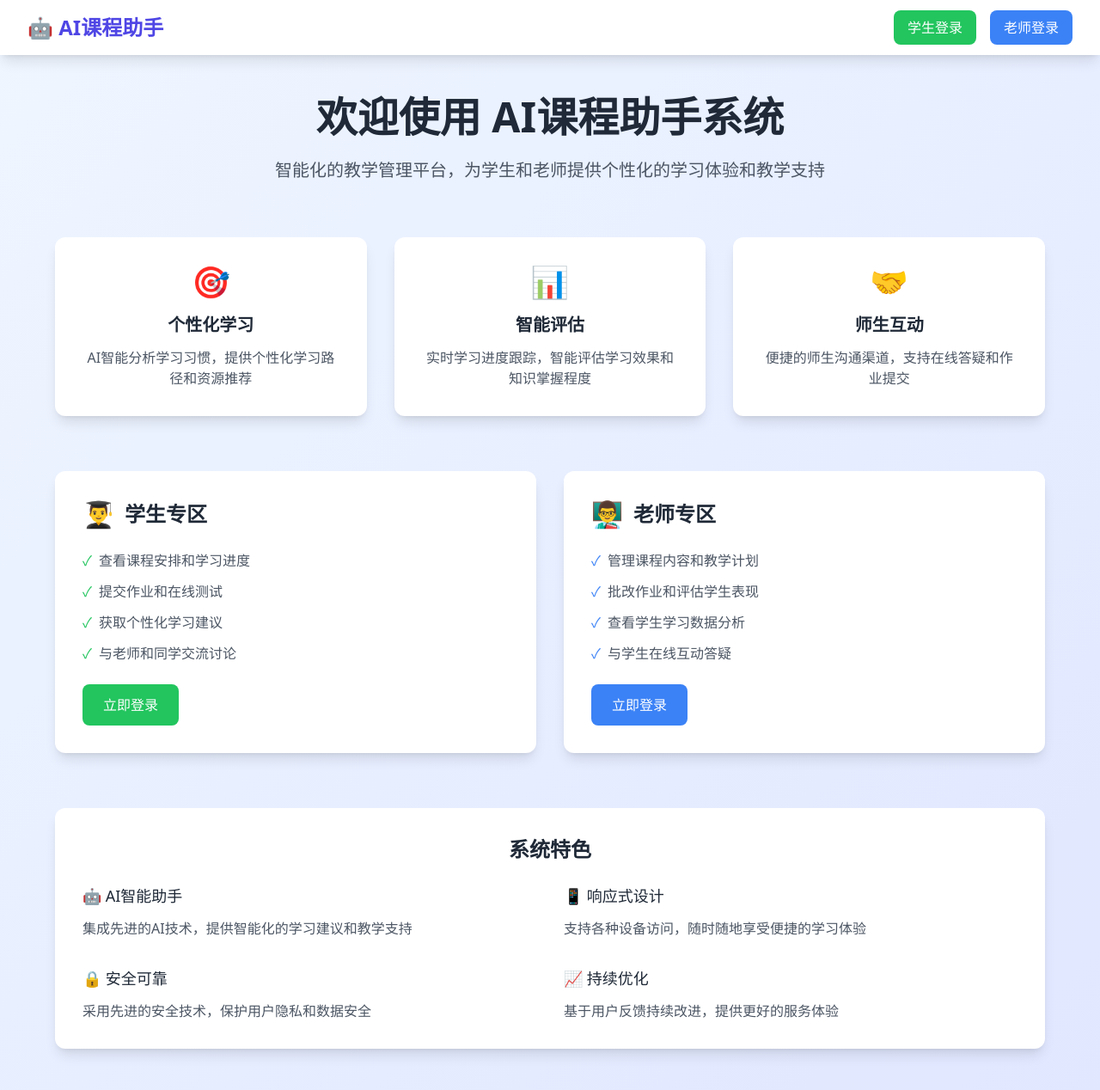
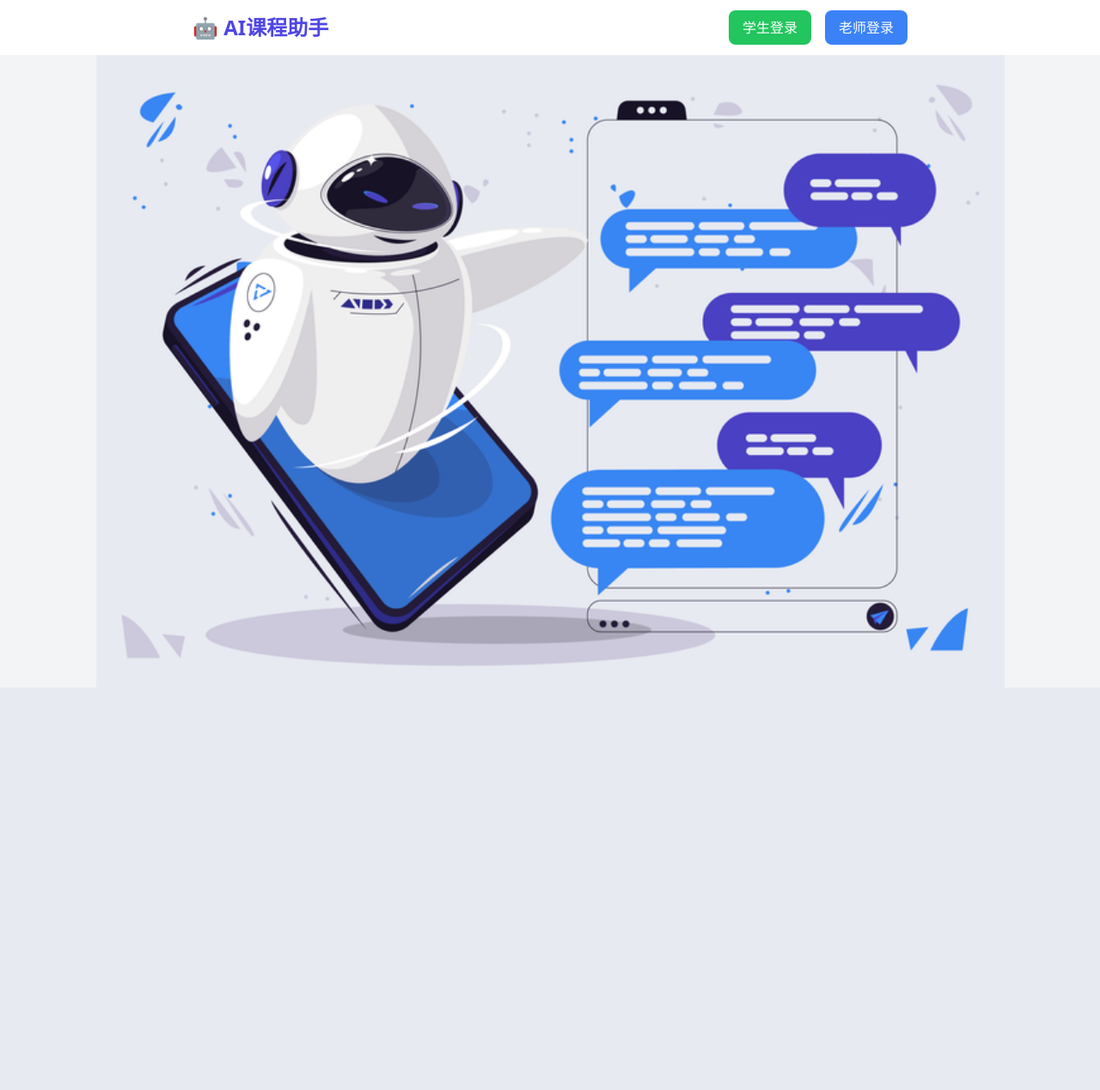
Before and after one commit to hjun007/ai_class2, a Flask app: page / in a window 1280 px wide. Shown: the whole page at 86% size. After the commit the page ends 775 px from the top, so only its background shows below. Run offline with Flask 3, Linux system fonts and the light colour scheme; some libraries are stand-ins or nearby versions.

Commit message:
update index.html

```diff
--- a/templates/index.html
+++ b/templates/index.html
@@ -5,21 +5,48 @@
     <meta name="viewport" content="width=device-width, initial-scale=1.0">
     <title>AI课程助手系统</title>
     <script src="https://cdn.tailwindcss.com"></script>
+    <style>
+        /* 彩虹文字 */
+        .rainbow-text {
+            background: linear-gradient(45deg, #ff6b6b, #4ecdc4, #45b7d1, #96ceb4, #feca57, #ff6b6b);
+            background-size: 400% 400%;
+            -webkit-background-clip: text;
+            background-clip: text;
+            -webkit-text-fill-color: transparent;
+            animation: gradientShift 3s ease infinite;
+        }
+
+        /* 渐变动画 */
+        @keyframes gradientShift {
+            0% { background-position: 0% 50%; }
+            50% { background-position: 100% 50%; }
+            100% { background-position: 0% 50%; }
+        }
+
+        /* 背景图片样式 - 完整显示 */
+        .bg-image {
+            background-image: url('/static/img/bg.jpeg');
+            background-size: contain;
+            background-position: center;
+            background-repeat: no-repeat;
+            background-color: #f3f4f6;
+        }
+    </style>
 </head>
-<body class="bg-gradient-to-br from-blue-50 to-indigo-100 min-h-screen">
+<body class="bg-gray-100 min-h-screen">
     <!-- 导航栏 -->
     <nav class="bg-white shadow-lg">
-        <div class="max-w-7xl mx-auto px-4 sm:px-6 lg:px-8">
+        <div class="w-full px-4 sm:px-6 lg:px-8">
             <div class="flex justify-between items-center h-16">
                 <!-- Logo -->
-                <div class="flex items-center">
+                <div class="flex items-center ml-48">
                     <div class="flex-shrink-0">
                         <h1 class="text-2xl font-bold text-indigo-600">🤖 AI课程助手</h1>
                     </div>
                 </div>
 
                 <!-- 登录按钮 -->
-                <div class="flex space-x-4">
+                <div class="flex space-x-4 mr-48">
                     <a href="/student/login" class="bg-green-500 hover:bg-green-600 text-white px-4 py-2 rounded-lg transition duration-200">
                         学生登录
                     </a>
@@ -31,124 +58,8 @@
         </div>
     </nav>
 
-    <!-- 主要内容 -->
-    <div class="container mx-auto px-4 py-12">
-        <div class="max-w-6xl mx-auto">
-            <!-- 头部横幅 -->
-            <div class="text-center mb-16">
-                <h1 class="text-5xl font-bold text-gray-800 mb-6">
-                    欢迎使用 AI课程助手系统
-                </h1>
-                <p class="text-xl text-gray-600 max-w-3xl mx-auto">
-                    智能化的教学管理平台，为学生和老师提供个性化的学习体验和教学支持
-                </p>
-            </div>
+    <!-- 主要内容 - 背景图片 -->
+    <div class="bg-image" style="height: calc(100vh - 64px);"></div>
 
-            <!-- 功能特色 -->
-            <div class="grid md:grid-cols-3 gap-8 mb-16">
-                <div class="bg-white rounded-xl shadow-lg p-8 text-center hover:shadow-xl transition duration-300">
-                    <div class="text-4xl mb-4">🎯</div>
-                    <h3 class="text-xl font-semibold text-gray-800 mb-3">个性化学习</h3>
-                    <p class="text-gray-600">AI智能分析学习习惯，提供个性化学习路径和资源推荐</p>
-                </div>
-
-                <div class="bg-white rounded-xl shadow-lg p-8 text-center hover:shadow-xl transition duration-300">
-                    <div class="text-4xl mb-4">📊</div>
-                    <h3 class="text-xl font-semibold text-gray-800 mb-3">智能评估</h3>
-                    <p class="text-gray-600">实时学习进度跟踪，智能评估学习效果和知识掌握程度</p>
-                </div>
-
-                <div class="bg-white rounded-xl shadow-lg p-8 text-center hover:shadow-xl transition duration-300">
-                    <div class="text-4xl mb-4">🤝</div>
-                    <h3 class="text-xl font-semibold text-gray-800 mb-3">师生互动</h3>
-                    <p class="text-gray-600">便捷的师生沟通渠道，支持在线答疑和作业提交</p>
-                </div>
-            </div>
-
-            <!-- 角色介绍 -->
-            <div class="grid md:grid-cols-2 gap-8 mb-16">
-                <!-- 学生专区 -->
-                <div class="bg-white rounded-xl shadow-lg p-8">
-                    <div class="flex items-center mb-6">
-                        <div class="text-3xl mr-3">👨‍🎓</div>
-                        <h2 class="text-2xl font-semibold text-gray-800">学生专区</h2>
-                    </div>
-                    <ul class="space-y-3 text-gray-600 mb-6">
-                        <li class="flex items-center">
-                            <span class="text-green-500 mr-2">✓</span>
-                            查看课程安排和学习进度
-                        </li>
-                        <li class="flex items-center">
-                            <span class="text-green-500 mr-2">✓</span>
-                            提交作业和在线测试
-                        </li>
-                        <li class="flex items-center">
-                            <span class="text-green-500 mr-2">✓</span>
-                            获取个性化学习建议
-                        </li>
-                        <li class="flex items-center">
-                            <span class="text-green-500 mr-2">✓</span>
-                            与老师和同学交流讨论
-                        </li>
-                    </ul>
-                    <a href="/student/login" class="inline-block bg-green-500 hover:bg-green-600 text-white px-6 py-3 rounded-lg font-medium transition duration-200">
-                        立即登录
-                    </a>
-                </div>
-
-                <!-- 老师专区 -->
-                <div class="bg-white rounded-xl shadow-lg p-8">
-                    <div class="flex items-center mb-6">
-                        <div class="text-3xl mr-3">👨‍🏫</div>
-                        <h2 class="text-2xl font-semibold text-gray-800">老师专区</h2>
-                    </div>
-                    <ul class="space-y-3 text-gray-600 mb-6">
-                        <li class="flex items-center">
-                            <span class="text-blue-500 mr-2">✓</span>
-                            管理课程内容和教学计划
-                        </li>
-                        <li class="flex items-center">
-                            <span class="text-blue-500 mr-2">✓</span>
-                            批改作业和评估学生表现
-                        </li>
-                        <li class="flex items-center">
-                            <span class="text-blue-500 mr-2">✓</span>
-                            查看学生学习数据分析
-                        </li>
-                        <li class="flex items-center">
-                            <span class="text-blue-500 mr-2">✓</span>
-                            与学生在线互动答疑
-                        </li>
-                    </ul>
-                    <a href="/teacher/login" class="inline-block bg-blue-500 hover:bg-blue-600 text-white px-6 py-3 rounded-lg font-medium transition duration-200">
-                        立即登录
-                    </a>
-                </div>
-            </div>
-
-            <!-- 系统特色 -->
-            <div class="bg-white rounded-xl shadow-lg p-8">
-                <h2 class="text-2xl font-semibold text-gray-800 mb-6 text-center">系统特色</h2>
-                <div class="grid md:grid-cols-2 gap-8">
-                    <div>
-                        <h3 class="text-lg font-medium text-gray-800 mb-3">🤖 AI智能助手</h3>
-                        <p class="text-gray-600">集成先进的AI技术，提供智能化的学习建议和教学支持</p>
-                    </div>
-                    <div>
-                        <h3 class="text-lg font-medium text-gray-800 mb-3">📱 响应式设计</h3>
-                        <p class="text-gray-600">支持各种设备访问，随时随地享受便捷的学习体验</p>
-                    </div>
-                    <div>
-                        <h3 class="text-lg font-medium text-gray-800 mb-3">🔒 安全可靠</h3>
-                        <p class="text-gray-600">采用先进的安全技术，保护用户隐私和数据安全</p>
-                    </div>
-                    <div>
-                        <h3 class="text-lg font-medium text-gray-800 mb-3">📈 持续优化</h3>
-                        <p class="text-gray-600">基于用户反馈持续改进，提供更好的服务体验</p>
-                    </div>
-                </div>
-            </div>
-        </div>
-    </div>
 </body>
 </html>
```
Also changed, not shown: templates/index copy.html (added, +154 -0 lines), static/img/bg.jpeg (added).
